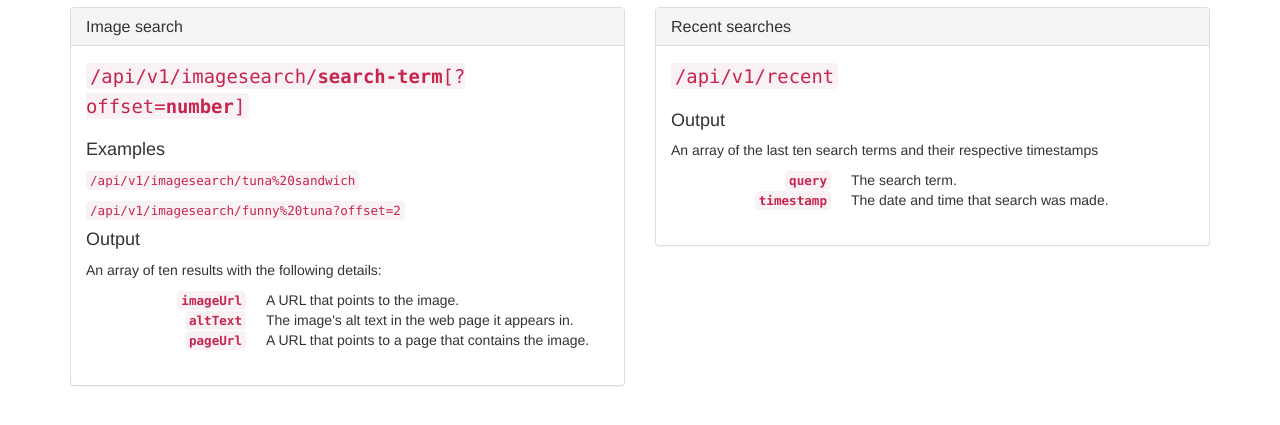
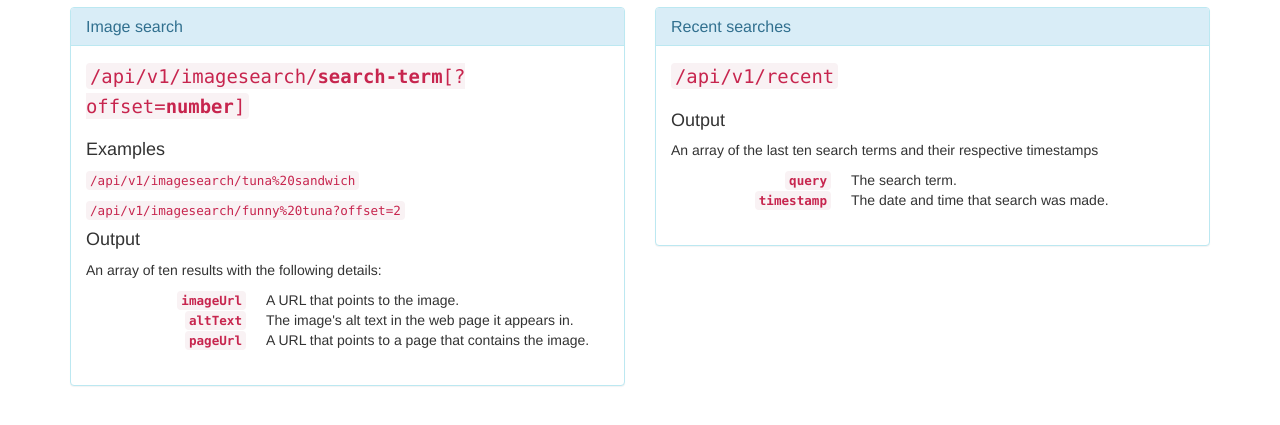
Before and after one commit to kevcomedia/image-search-abstraction-layer, a website: page public/index.html in a window 1280 px wide. Shown: the part 63-488 px from the top of the page. Drawn offline with nearby package versions, Linux system fonts and the light colour scheme.

Commit message:
Replace panel-default with panel-info

```diff
--- a/public/index.html
+++ b/public/index.html
@@ -19,7 +19,7 @@
 
     <div class="row">
       <div class="col-md-6">
-        <section class="panel panel-default">
+        <section class="panel panel-info">
           <div class="panel-heading">
             <h3 class="panel-title">Image search</h3>
           </div>
@@ -44,7 +44,7 @@
         </section>
       </div>
       <div class="col-md-6">
-        <section class="panel panel-default">
+        <section class="panel panel-info">
           <div class="panel-heading">
             <h3 class="panel-title">Recent searches</h3>
           </div>
```
